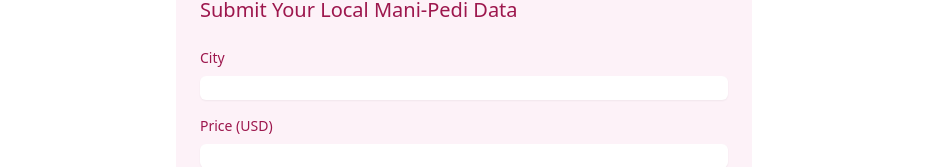
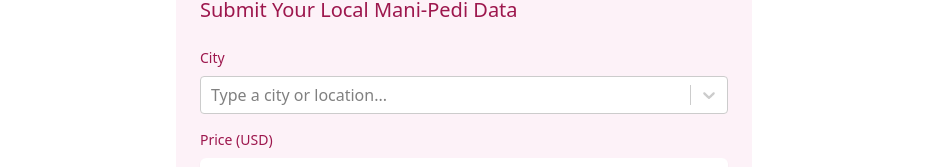
Before and after one commit to meneramandarin/mani-pedi-index, a React (Create React App) app: page / in a window 1280 px wide. Shown: the part 572-739 px from the top of the page, without its empty margins (176-1103 px from the left). Built offline with nearby package versions, Linux system fonts and the light colour scheme; no server answers; the database is empty.

Commit message:
added open cage API and location drop down menu

```diff
--- a/package.json
+++ b/package.json
@@ -8,7 +8,8 @@
     "cra-template": "1.2.0",
     "react": "^19.0.0",
     "react-dom": "^19.0.0",
-    "react-scripts": "5.0.1"
+    "react-scripts": "5.0.1",
+    "react-select": "^5.9.0"
   },
   "scripts": {
     "start": "react-scripts start",
--- a/src/ManiPediIndex.js
+++ b/src/ManiPediIndex.js
@@ -1,32 +1,35 @@
 import React, { useState, useEffect } from 'react';
+import AsyncSelect from 'react-select/async';
 
 const ManiPediIndex = () => {
   const [formData, setFormData] = useState({
-    city: '',
     price: '',
     time: '',
   });
+  const [selectedCity, setSelectedCity] = useState(null);
   const [allData, setAllData] = useState([]);
 
   console.log('Environment variables:', {
     isDev: process.env.NODE_ENV === 'development',
     url: process.env.REACT_APP_SUPABASE_URL,
-    hasKey: !!process.env.REACT_APP_SUPABASE_ANON_KEY
+    hasKey: !!process.env.REACT_APP_SUPABASE_ANON_KEY,
   });
 
   const isDev = process.env.NODE_ENV === 'development';
-  const fetchUrl = isDev ?
-    `${process.env.REACT_APP_SUPABASE_URL}/rest/v1/mani_pedi_data?select=*` :
-    '/api/getData';
+  const fetchUrl = isDev
+    ? `${process.env.REACT_APP_SUPABASE_URL}/rest/v1/mani_pedi_data?select=*`
+    : '/api/getData';
 
-  const fetchOptions = isDev ? {
-    headers: {
-      'apikey': process.env.REACT_APP_SUPABASE_ANON_KEY,
-      'Authorization': `Bearer ${process.env.REACT_APP_SUPABASE_ANON_KEY}`,
-      'Content-Type': 'application/json',
-      'Prefer': 'return=representation'
-    }
-  } : {};
+  const fetchOptions = isDev
+    ? {
+        headers: {
+          apikey: process.env.REACT_APP_SUPABASE_ANON_KEY,
+          Authorization: `Bearer ${process.env.REACT_APP_SUPABASE_ANON_KEY}`,
+          'Content-Type': 'application/json',
+          Prefer: 'return=representation',
+        },
+      }
+    : {};
 
   useEffect(() => {
     const fetchData = async () => {
@@ -51,12 +54,38 @@ const ManiPediIndex = () => {
     fetchData();
   }, [fetchUrl]);
 
+  const OPENCAGE_API_KEY = process.env.REACT_APP_OPENCAGE_API_KEY;
+
+  // Function to fetch data from OpenCage Geocoding API
+  const fetchCities = async (inputValue) => {
+    try {
+      const response = await fetch(
+        `https://api.opencagedata.com/geocode/v1/json?q=${inputValue}&key=${OPENCAGE_API_KEY}&limit=5`
+      );
+      const data = await response.json();
+
+      return data.results.map((result) => ({
+        value: result.formatted, // The formatted address (e.g., "London, England")
+        label: result.formatted,
+        lat: result.geometry.lat, // Latitude (optional, for plotting on a map later)
+        lng: result.geometry.lng, // Longitude (optional)
+      }));
+    } catch (error) {
+      console.error('Error fetching geocoding data:', error);
+      return [];
+    }
+  };
+
+  const handleCityChange = (newValue) => {
+    setSelectedCity(newValue);
+  };
+
   const maxPrice = 50;
   const maxTime = 5;
 
   const handleSubmit = async (e) => {
     e.preventDefault();
-    console.log('Starting submission with data:', formData);
+    console.log('Starting submission with data:', formData, selectedCity);
 
     try {
       const response = await fetch('/api/submit', {
@@ -65,10 +94,10 @@ const ManiPediIndex = () => {
           'Content-Type': 'application/json',
         },
         body: JSON.stringify({
-          city: formData.city,
+          city: selectedCity.value,
           price: Number(formData.price),
-          time: Number(formData.time)
-        })
+          time: Number(formData.time),
+        }),
       });
 
       console.log('Response status:', response.status);
@@ -114,14 +143,14 @@ const ManiPediIndex = () => {
         <div className="relative h-[400px] w-full border border-pink-200 bg-white rounded-lg p-16">
           {/* Y-axis values */}
           <div className="absolute left-4 top-16 bottom-16 flex flex-col justify-between text-sm text-pink-800">
-            {[5, 4, 3, 2, 1, 0].map(num => (
+            {[5, 4, 3, 2, 1, 0].map((num) => (
               <span key={num}>{num}</span>
             ))}
           </div>
 
           {/* X-axis values */}
           <div className="absolute bottom-4 left-16 right-16 flex justify-between text-sm text-pink-800">
-            {[0, 10, 20, 30, 40, 50].map(num => (
+            {[0, 10, 20, 30, 40, 50].map((num) => (
               <span key={num}>${num}</span>
             ))}
           </div>
@@ -139,7 +168,7 @@ const ManiPediIndex = () => {
                   style={{
                     left: `${x}%`,
                     bottom: `${y}%`,
-                    transform: 'translate(-50%, 50%)'
+                    transform: 'translate(-50%, 50%)',
                   }}
                 >
                   <div className="w-3 h-3 bg-pink-500 rounded-full" />
@@ -173,7 +202,9 @@ const ManiPediIndex = () => {
           </div>
           <div
             className="absolute left-8 top-1/2 text-pink-800 font-medium"
-            style={{ transform: 'rotate(-90deg) translate(-50%, -50%)' }}
+            style={{
+              transform: 'rotate(-90deg) translate(-50%, -50%)',
+            }}
           >
             Time (hrs)
           </div>
@@ -190,13 +221,18 @@ const ManiPediIndex = () => {
             <label className="block text-sm font-medium text-pink-800 mb-2">
               City
             </label>
-            <input
-              type="text"
-              name="city"
-              value={formData.city}
-              onChange={e => setFormData({...formData, city: e.target.value})}
-              className="w-full rounded-md border-pink-200 shadow-sm focus:border-pink-500 focus:ring-pink-500"
-              required
+            <AsyncSelect
+              cacheOptions
+              loadOptions={fetchCities}
+              defaultOptions
+              onInputChange={(newValue) => {
+                // Optional: You can add logic here if needed
+                return newValue;
+              }}
+              onChange={handleCityChange}
+              placeholder="Type a city or location..."
+              className="text-pink-800"
+              value={selectedCity}
             />
           </div>
           <div>
@@ -209,7 +245,9 @@ const ManiPediIndex = () => {
               min="0"
               max="100"
               value={formData.price}
-              onChange={e => setFormData({...formData, price: e.target.value})}
+              onChange={(e) =>
+                setFormData({ ...formData, price: e.target.value })
+              }
               className="w-full rounded-md border-pink-200 shadow-sm focus:border-pink-500 focus:ring-pink-500"
               required
             />
@@ -225,7 +263,9 @@ const ManiPediIndex = () => {
               max="5"
               step="0.1"
               value={formData.time}
-              onChange={e => setFormData({...formData, time: e.target.value})}
+              onChange={(e) =>
+                setFormData({ ...formData, time: e.target.value })
+              }
               className="w-full rounded-md border-pink-200 shadow-sm focus:border-pink-500 focus:ring-pink-500"
               required
             />
```
Also changed, not shown: 1 other file (tests, documents, lock files or other folders).
